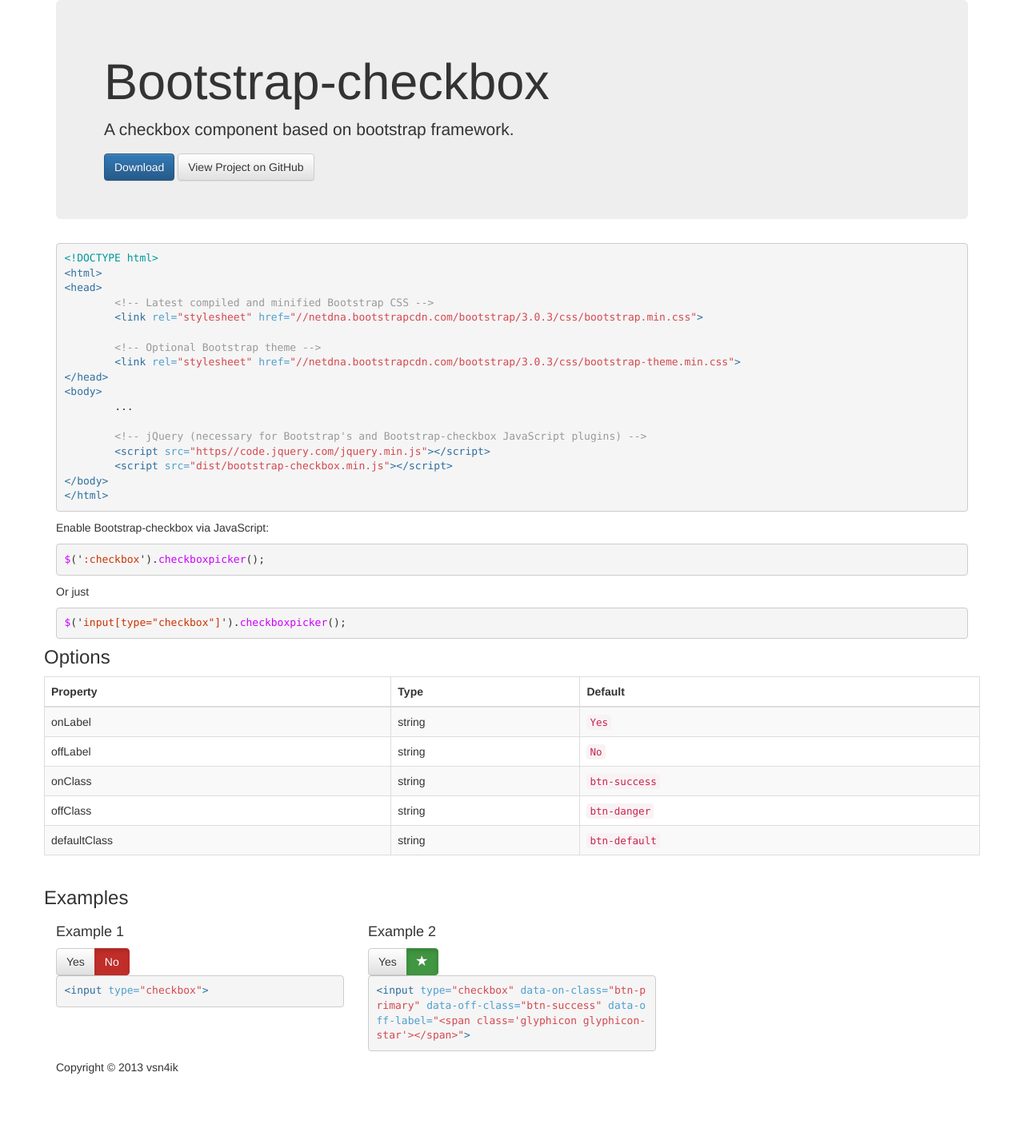
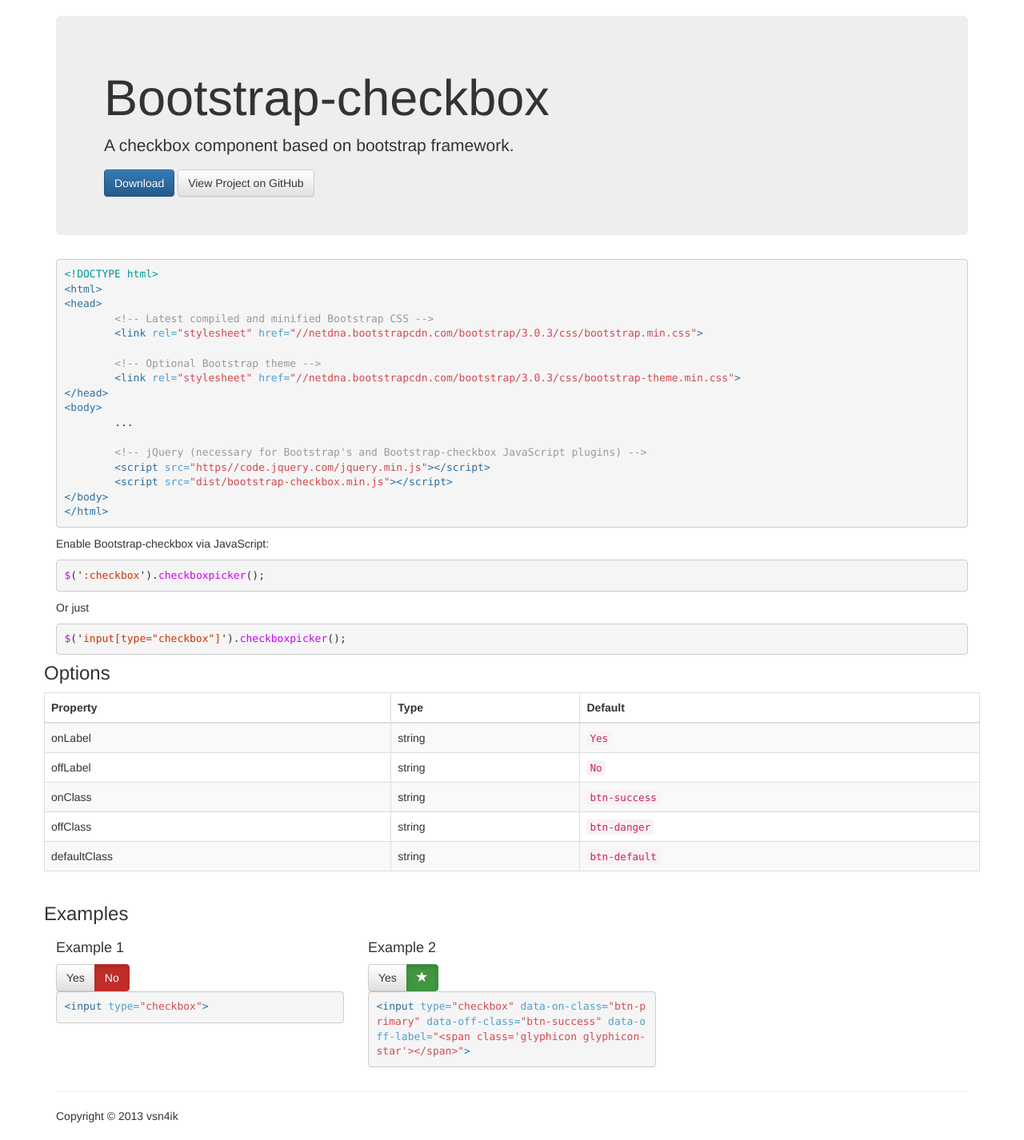
Before and after one commit to vsn4ik/bootstrap-checkbox, a Jekyll site: the page built from index.html, in a window 1280 px wide. Shown: the whole page at 80% size. Built offline with Jekyll 4.4.1, drawn with Linux system fonts in a browser that asks for light colours; nearby versions of some CDN libraries; before the commit the page ends 1355 px from its top, so only the background shows below that.

Commit message:
Update styles.

```diff
--- a/_includes/header.html
+++ b/_includes/header.html
@@ -8,4 +8,5 @@
 
 <link rel="stylesheet" href="https://netdna.bootstrapcdn.com/bootstrap/3.0.3/css/bootstrap.min.css">
 <link rel="stylesheet" href="https://netdna.bootstrapcdn.com/bootstrap/3.0.3/css/bootstrap-theme.min.css">
+<link rel="stylesheet" href="./assets/css/index.css">
 <link rel="stylesheet" href="./assets/css/pygments-manni.css">
--- a/_layouts/default.html
+++ b/_layouts/default.html
@@ -15,9 +15,10 @@
 
 		{{ content }}
 
-		<div class="footer">
+		<hr>
+		<footer>
 			<p>Copyright © 2013 vsn4ik</p>
-		</div>
+		</footer>
 	</div>
 
 	<!-- JS only. -->
--- /dev/null
+++ b/assets/css/index.css
@@ -0,0 +1,7 @@
+body {
+	padding-top: 20px;
+}
+
+footer {
+	padding-bottom: 10px;
+}
--- a/index.html
+++ b/index.html
@@ -94,5 +94,4 @@ $('input[type="checkbox"]').checkboxpicker();
 <input type="checkbox" data-on-class="btn-primary" data-off-class="btn-success" data-off-label="<span class='glyphicon glyphicon-star'></span>">
 {% endhighlight %}
 	</div>
-
 </div>
```
